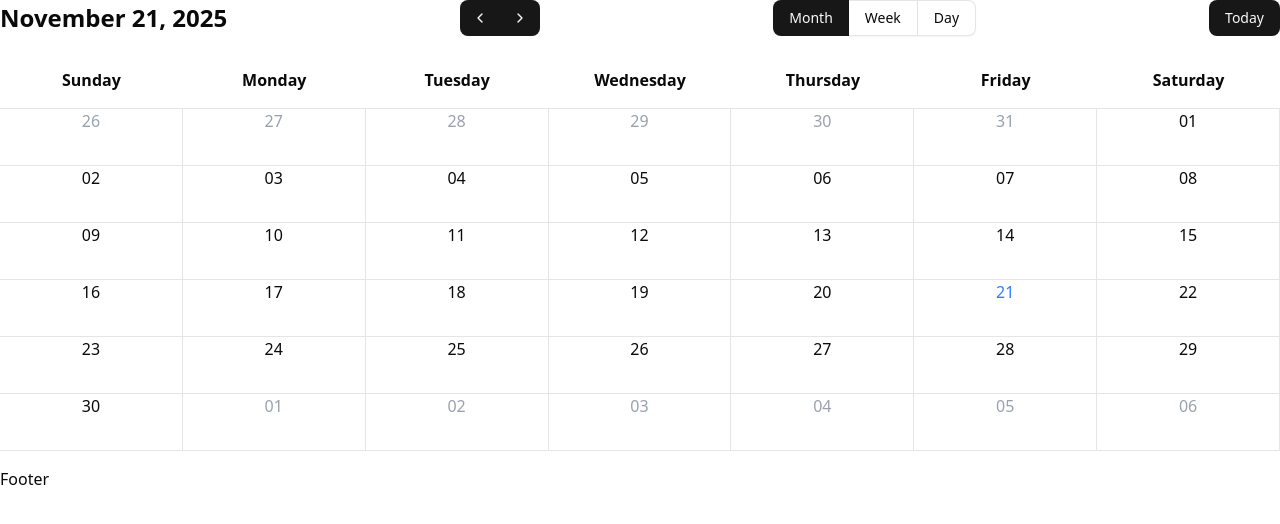
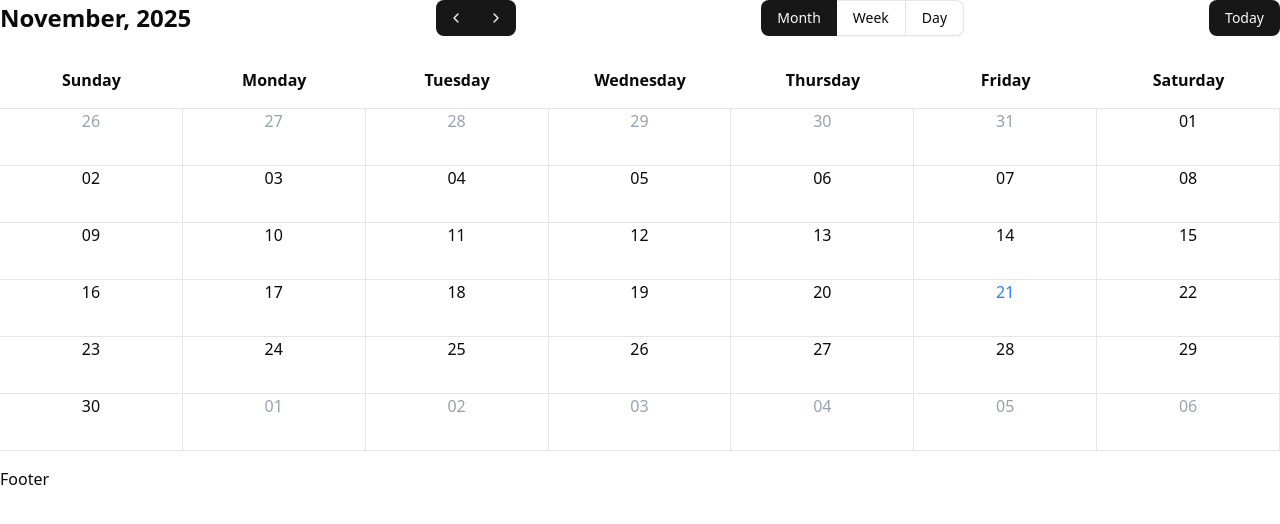
Before and after one commit to alehbelskidev/ab-calendar, a React (Vite) app: page / in a window 1280 px wide. Shown: the top 524 px of the page. Built offline with nearby package versions, Linux system fonts and the light colour scheme.

Commit message:
feat: nav handlers next/prev month grid

```diff
--- a/src/calendar/calendar-ctx.tsx
+++ b/src/calendar/calendar-ctx.tsx
@@ -16,8 +16,10 @@ type CalendarContextType = {
 	locale: string
 	timezone: string
 	today: Dayjs
+	viewDate: Dayjs
 	view: "month" | "week" | "day"
 	onViewChange: (view: "month" | "week" | "day") => void
+	onViewDateChange: (viewDate: Dayjs) => void
 	onTodayChange: (today: Dayjs) => void
 	onLocaleChange: (locale: string) => void
 }
@@ -26,8 +28,10 @@ export const CalendarContext = createContext<CalendarContextType>({
 	locale: DEFAULT_LOCALE,
 	timezone: DEFAULT_TIMZEONE,
 	today: dayjs().tz(DEFAULT_TIMZEONE),
+	viewDate: dayjs().tz(DEFAULT_TIMZEONE),
 	view: "month",
 	onViewChange: () => {},
+	onViewDateChange: () => {},
 	onTodayChange: () => {},
 	onLocaleChange: () => {},
 })
--- a/src/calendar/calendar-provider.tsx
+++ b/src/calendar/calendar-provider.tsx
@@ -24,6 +24,7 @@ export const CalendarProvider = ({
 }: CalendarProviderProps) => {
 	const [view, setView] = useState<"month" | "week" | "day">("month")
 	const [todayDate, setTodayDate] = useState<Dayjs>(today)
+	const [viewDate, setViewDate] = useState<Dayjs>(today)
 	const [locale, setLocale] = useState<string>(DEFAULT_LOCALE)
 
 	useEffect(() => {
@@ -42,23 +43,31 @@ export const CalendarProvider = ({
 		setView(newView)
 	}, [])
 
+	const handleViewDateChange = useCallback((newDate: Dayjs) => {
+		setViewDate(newDate)
+	}, [])
+
 	const value = useMemo(
 		() => ({
 			locale: DEFAULT_LOCALE,
 			timezone,
 			today: todayDate,
+			viewDate,
 			view,
 			onViewChange: handleViewChange,
 			onTodayChange: handleTodayChange,
 			onLocaleChange: handleLocaleChange,
+			onViewDateChange: handleViewDateChange,
 		}),
 		[
 			timezone,
 			todayDate,
+			viewDate,
 			view,
 			handleTodayChange,
 			handleViewChange,
 			handleLocaleChange,
+			handleViewDateChange,
 		]
 	)
 
--- a/src/calendar/content/month/calendar-month-grid.tsx
+++ b/src/calendar/content/month/calendar-month-grid.tsx
@@ -24,10 +24,10 @@ const CalendarMonthGrid = ({
 	differentMonthCellClass = "text-gray-400",
 	children,
 }: CalendarMonthGridProps) => {
-	const { today } = useCalendar()
+	const { today, viewDate } = useCalendar()
 
 	const cells = useMemo(() => {
-		const firstDayOfMonth = today.startOf("month")
+		const firstDayOfMonth = viewDate.startOf("month")
 		const startOfCalendarGrid = firstDayOfMonth.startOf("week")
 
 		return new Array(6 * 7).fill(0).map((_, index) => {
@@ -39,12 +39,12 @@ const CalendarMonthGrid = ({
 				title: date.format(cellFormat),
 				key: date.format("YYYY-MM-DD"),
 				gridClass: `col-start-${col + 1} row-start-${row + 1}`,
-				isCurrentMonth: date.isSame(today, "month"),
+				isCurrentMonth: date.isSame(viewDate, "month"),
 				isToday: date.isSame(today, "day"),
 				date,
 			}
 		})
-	}, [cellFormat, today])
+	}, [cellFormat, today, viewDate])
 
 	return (
 		<>
--- a/src/calendar/header/calendar-date-title.tsx
+++ b/src/calendar/header/calendar-date-title.tsx
@@ -1,5 +1,5 @@
 import { Slot } from "@radix-ui/react-slot"
-import { forwardRef, type HTMLAttributes } from "react"
+import { forwardRef, type HTMLAttributes, useMemo } from "react"
 import { cn } from "@/lib/utils"
 import { useCalendar } from "../use-calendar"
 
@@ -11,13 +11,25 @@ type CalendarDateTitleProps = HTMLAttributes<HTMLHeadingElement> & {
 const CalendarDateTitle = forwardRef<
 	HTMLHeadingElement,
 	CalendarDateTitleProps
->(({ format = "MMMM D, YYYY", asChild = false, className, ...props }, ref) => {
-	const { today } = useCalendar()
+>(({ format = "MMMM, YYYY", asChild = false, className, ...props }, ref) => {
+	const { viewDate, view } = useCalendar()
 	const Comp = asChild ? Slot : "h2"
+
+	const smartFormat = useMemo(() => {
+		if (format) return format
+
+		if (view === "month") {
+			return "MMMM YYYY"
+		} else if (view === "week") {
+			return "MMMM YYYY"
+		} else {
+			return "MMMM D, YYYY"
+		}
+	}, [view, format])
 
 	return (
 		<Comp ref={ref} className={cn("text-2xl font-bold", className)} {...props}>
-			{props.children ?? today.format(format)}
+			{props.children ?? viewDate.format(smartFormat)}
 		</Comp>
 	)
 })
--- a/src/calendar/header/calendar-header-nav-next-button.tsx
+++ b/src/calendar/header/calendar-header-nav-next-button.tsx
@@ -3,6 +3,7 @@ import { ChevronRight } from "lucide-react"
 import { forwardRef, type HTMLAttributes } from "react"
 import { Button } from "@/components/ui/button"
 import { cn } from "@/lib/utils"
+import { useCalendar } from "../use-calendar"
 
 type CalendarHeaderNavNextButtonProps = HTMLAttributes<HTMLButtonElement> & {
 	asChild?: boolean
@@ -12,11 +13,25 @@ const CalendarHeaderNavNextButton = forwardRef<
 	HTMLButtonElement,
 	CalendarHeaderNavNextButtonProps
 >(({ asChild = false, className, ...props }, ref) => {
+	const { viewDate, view, onViewDateChange } = useCalendar()
 	const Comp = asChild ? Slot : Button
+
+	const handleClick = () => {
+		// Navigate based on current view
+		if (view === "month") {
+			onViewDateChange(viewDate.add(1, "month"))
+		} else if (view === "week") {
+			onViewDateChange(viewDate.add(1, "week"))
+		} else {
+			onViewDateChange(viewDate.add(1, "day"))
+		}
+	}
+
 	return (
 		<Comp
 			ref={ref}
 			className={cn("flex items-center justify-center", className)}
+			onClick={handleClick}
 			{...props}
 		>
 			{props.children ?? <ChevronRight className="size-4" />}
--- a/src/calendar/header/calendar-header-nav-prev-button.tsx
+++ b/src/calendar/header/calendar-header-nav-prev-button.tsx
@@ -3,6 +3,7 @@ import { ChevronLeft } from "lucide-react"
 import { forwardRef, type HTMLAttributes } from "react"
 import { Button } from "@/components/ui/button"
 import { cn } from "@/lib/utils"
+import { useCalendar } from "../use-calendar"
 
 type CalendarHeaderNavPrevButtonProps = HTMLAttributes<HTMLButtonElement> & {
 	asChild?: boolean
@@ -12,11 +13,24 @@ const CalendarHeaderNavPrevButton = forwardRef<
 	HTMLButtonElement,
 	CalendarHeaderNavPrevButtonProps
 >(({ asChild = false, className, ...props }, ref) => {
+	const { viewDate, view, onViewDateChange } = useCalendar()
 	const Comp = asChild ? Slot : Button
+
+	const handleClick = () => {
+		// Navigate based on current view
+		if (view === "month") {
+			onViewDateChange(viewDate.subtract(1, "month"))
+		} else if (view === "week") {
+			onViewDateChange(viewDate.subtract(1, "week"))
+		} else {
+			onViewDateChange(viewDate.subtract(1, "day"))
+		}
+	}
 	return (
 		<Comp
 			ref={ref}
 			className={cn("flex items-center justify-center", className)}
+			onClick={handleClick}
 			{...props}
 		>
 			{props.children ?? <ChevronLeft className="size-4" />}
--- a/src/calendar/header/calendar-today-button.tsx
+++ b/src/calendar/header/calendar-today-button.tsx
@@ -13,14 +13,15 @@ const CalendarTodayButton = forwardRef<
 	HTMLButtonElement,
 	CalendarTodayButtonProps
 >(({ asChild = false, className, ...props }, ref) => {
-	const { today, onTodayChange } = useCalendar()
+	const { today, viewDate, onTodayChange, onViewDateChange } = useCalendar()
 	const Comp = asChild ? Slot : Button
 
 	const handleClick = useCallback(() => {
-		if (today.isSame(dayjs(), "day")) return
+		if (today.isSame(viewDate, "day")) return
 
 		onTodayChange(dayjs())
-	}, [onTodayChange, today])
+		onViewDateChange(dayjs())
+	}, [onTodayChange, onViewDateChange, today, viewDate])
 
 	return (
 		<Comp
```
